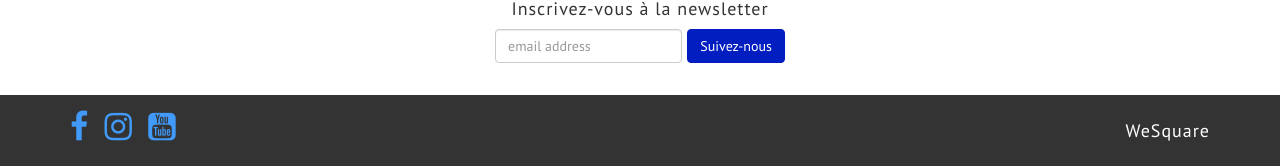
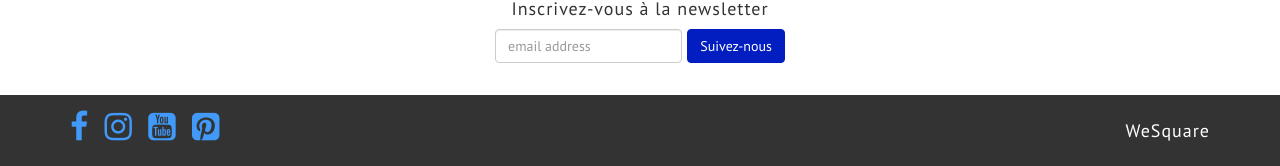
Before and after one commit to Seb1501/wesquare, a Jekyll site: the page built from index.html, in a window 1280 px wide and 900 px high, scrolled down 3786 px. Shown: the part 731-897 px from the top of the window. Built offline with Jekyll 4.4.1, drawn with Linux system fonts in a browser that asks for light colours; nearby versions of some CDN libraries; Markdown is read by kramdown in place of the engine named in the settings.

Commit message:
Ajout pinterest

```diff
--- a/_layouts/default.html
+++ b/_layouts/default.html
@@ -158,8 +158,10 @@
               <a href="#" class="dropdown-toggle format" id="title-nav" data-toggle="dropdown">Suivez-nous !<span class="caret"></span></a>
               <ul class="dropdown-menu" role="menu">
                 <li><a href="https://www.facebook.com/Welcome2WeSquare" target="_BLANK"> <i class="fa fa-facebook-square"></i> Facebook</a></li>
-                <li><a href="http://instagram.com/we_square" target="_BLANK"> <i class="fa fa-instagram"></i> Instagram</a></li>
-                <li><a href="https://youtube.com/channel/UC_jHjuQRpD0hpQt2NAceStw" target="_BLANK"> <i class="fa fa-youtube-square"></i> YouTube</a></li>
+                <li><a href="http://www.instagram.com/we_square" target="_BLANK"> <i class="fa fa-instagram"></i> Instagram</a></li>
+                <li><a href="https://www.youtube.com/channel/UC_jHjuQRpD0hpQt2NAceStw" target="_BLANK"> <i class="fa fa-youtube-square"></i> YouTube</a></li>
+
+                <li><a href="http://www.pinterest.com/we_square" target="_BLANK"> <i class="fa fa-pinterest-square"></i> Pinterest</a></li>
               </ul>
             </li>
           </ul>
@@ -185,13 +187,18 @@
                 </a>
               </li>
               <li>
-                <a href="http://instagram.com/we_square" target="_BLANK">
+                <a href="http://www.instagram.com/we_square" target="_BLANK">
                   <i class="fa fa-instagram fa-2x"></i>
                 </a>
               </li>
               <li>
-                <a href="https://youtube.com/channel/UC_jHjuQRpD0hpQt2NAceStw" target="_BLANK">
+                <a href="https://www.youtube.com/channel/UC_jHjuQRpD0hpQt2NAceStw" target="_BLANK">
                   <i class="fa fa-youtube-square fa-2x"></i>
+                </a>
+              </li>
+              <li>
+                <a href="http://www.pinterest.com/we_square" target="_BLANK">
+                 <i class="fa fa-pinterest-square fa-2x"></i>
                 </a>
               </li>
             </ul>
```
Also changed, not shown: 10 other files.
